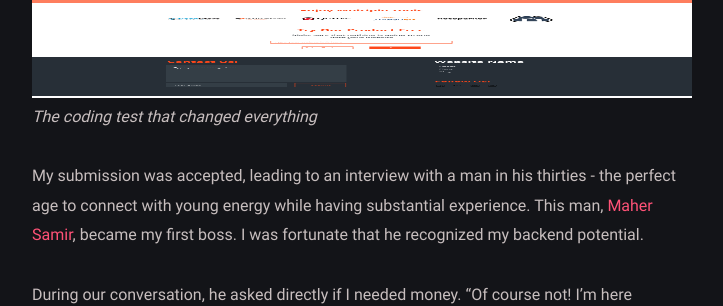
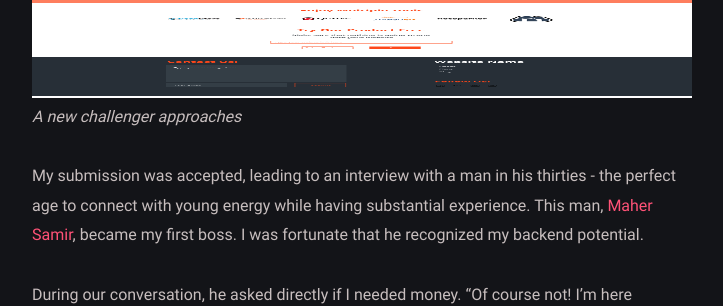
Before and after one commit to harryadel/harryadel.github.io, a Jekyll site: the page built from _posts/2025-1-24-how-I-got-into-web-development.md, in a window 1280 px wide and 900 px high, scrolled down 10673 px. Shown: the part 153-459 px from the top of the window, without its empty margins (278-1001 px from the left). Built offline with Jekyll 4.4.1, drawn with Linux system fonts in a browser that asks for light colours.

Commit message:
Improve code challenge text and caption

```diff
--- a/_posts/2025-1-24-how-I-got-into-web-development.md
+++ b/_posts/2025-1-24-how-I-got-into-web-development.md
@@ -102,8 +102,8 @@ I applied to seven companies. The first rejected me as underqualified, confirmin
 
 Then came an email requesting me to convert a PSD design into a working HTML website.
 
-<img src="/assets/img/interview_test.png" alt="A new challenger approaches" width="800" height="400"/>
-*The coding test that changed everything*
+<img src="/assets/img/interview_test.png" alt="An image of the website I had to create" width="800" height="400"/>
+*A new challenger approaches*
 
 My submission was accepted, leading to an interview with a man in his thirties - the perfect age to connect with young energy while having substantial experience. This man, [Maher Samir](https://www.linkedin.com/in/maher-samir/), became my first boss. I was fortunate that he recognized my backend potential.
 
```
